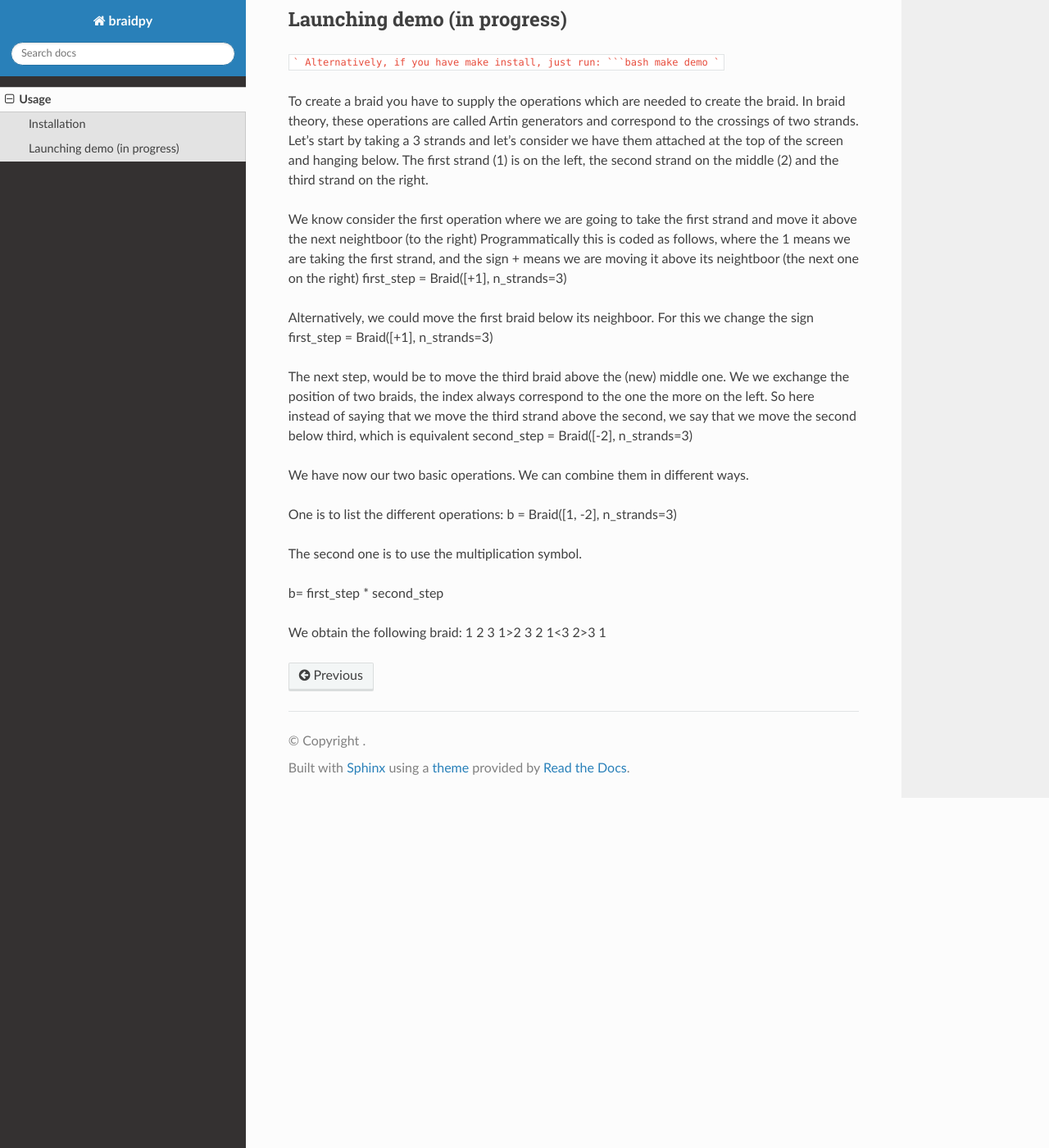
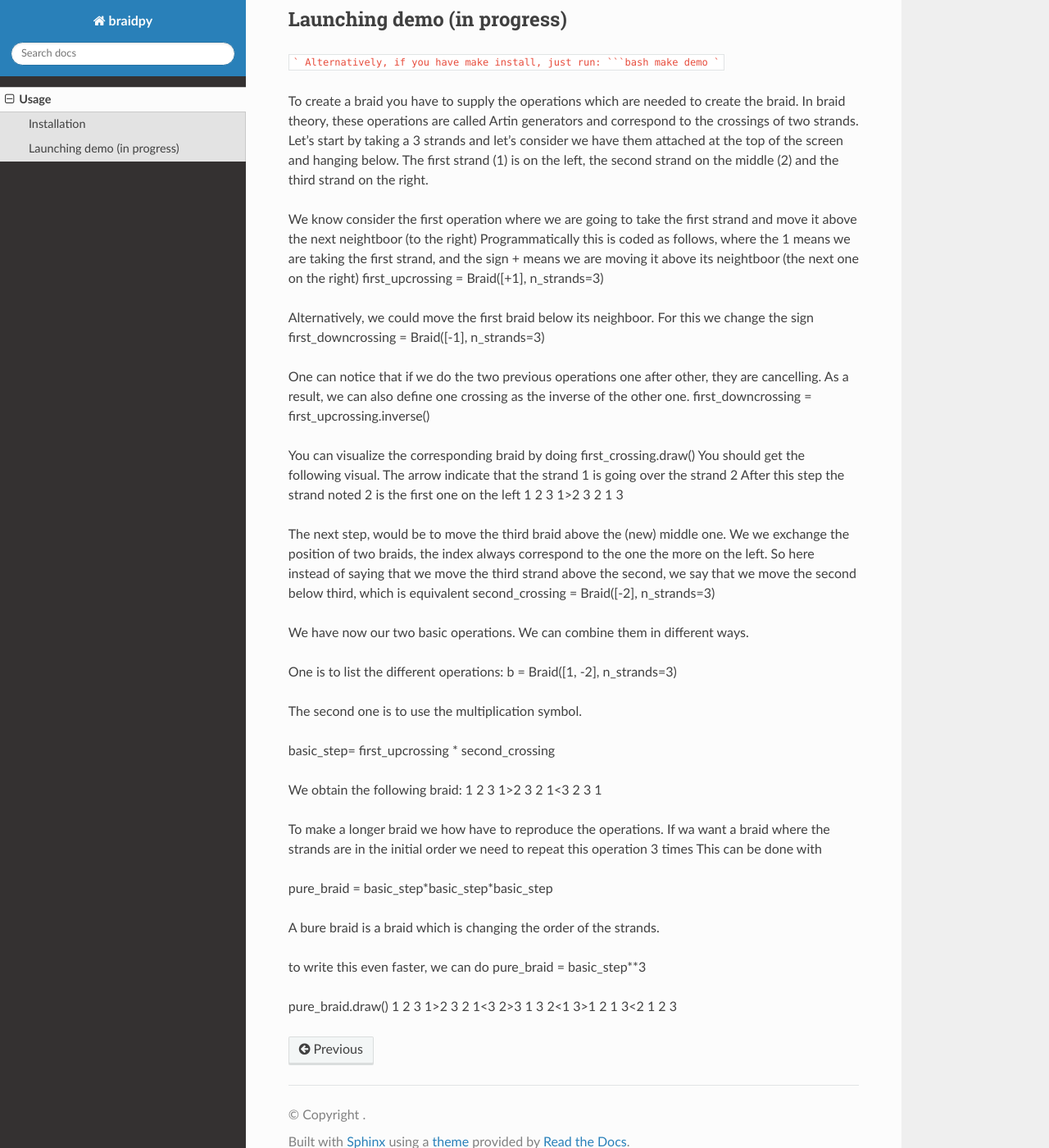
Before and after one commit to baptistelabat/braidpy, a Sphinx documentation site: the page built from docs/source/usage.rst, in a window 1280 px wide and 1400 px high, scrolled down 468 px. Shown: the whole window at 82% size. Built offline with Sphinx 7.4.7 and the Read the Docs theme 3.1.0, drawn with Linux system fonts in a browser that asks for light colours.

Commit message:
Improve doc

```diff
--- a/docs/source/usage.rst
+++ b/docs/source/usage.rst
@@ -36,16 +36,28 @@ The first strand (1) is on the left, the second strand on the middle (2) and the
 We know consider the first operation where we are going to take the first strand and move it above the next neightboor (to the right)
 Programmatically this is coded as follows, where the 1 means we are taking the first strand,
 and the sign + means we are moving it above its neightboor (the next one on the right)
-first_step = Braid([+1], n_strands=3)
+first_upcrossing = Braid([+1], n_strands=3)
 
 Alternatively, we could move the first braid below its neighboor. For this we change the sign
-first_step = Braid([+1], n_strands=3)
+first_downcrossing = Braid([-1], n_strands=3)
+
+One can notice that if we do the two previous operations one after other, they are cancelling.
+As a result, we can also define one crossing as the inverse of the other one.
+first_downcrossing = first_upcrossing.inverse()
+
+You can visualize the corresponding braid by doing
+first_crossing.draw()
+You should get the following visual. The arrow indicate that the strand 1 is going over the strand 2
+After this step the strand noted 2 is the first one on the left
+1 2 3
+1>2 3
+2 1 3
 
 The next step, would be to move the third braid above the (new) middle one.
 We we exchange the position of two braids, the index always correspond to the one the more on the left.
 So here instead of saying that we move the third strand above the second, we say that we move the second below third,
 which is equivalent
-second_step = Braid([-2], n_strands=3)
+second_crossing = Braid([-2], n_strands=3)
 
 We have now our two basic operations.
 We can combine them in different ways.
@@ -55,10 +67,32 @@ b = Braid([1, -2], n_strands=3)
 
 The second one is to use the multiplication symbol.
 
-b= first_step * second_step
+basic_step= first_upcrossing * second_crossing
 
 We obtain the following braid:
 1 2 3
 1>2 3
 2 1<3
+2 3 1
+
+To make a longer braid we how have to reproduce the operations.
+If wa want a braid where the strands are in the initial order we need to repeat this operation 3 times
+This can be done
+with
+
+pure_braid = basic_step*basic_step*basic_step
+
+A bure braid is a braid which is changing the order of the strands.
+
+to write this even faster, we can do
+pure_braid = basic_step**3
+
+pure_braid.draw()
+1 2 3
+1>2 3
+2 1<3
 2>3 1
+3 2<1
+3>1 2
+1 3<2
+1 2 3
```
Also changed, not shown: 1 other file.
